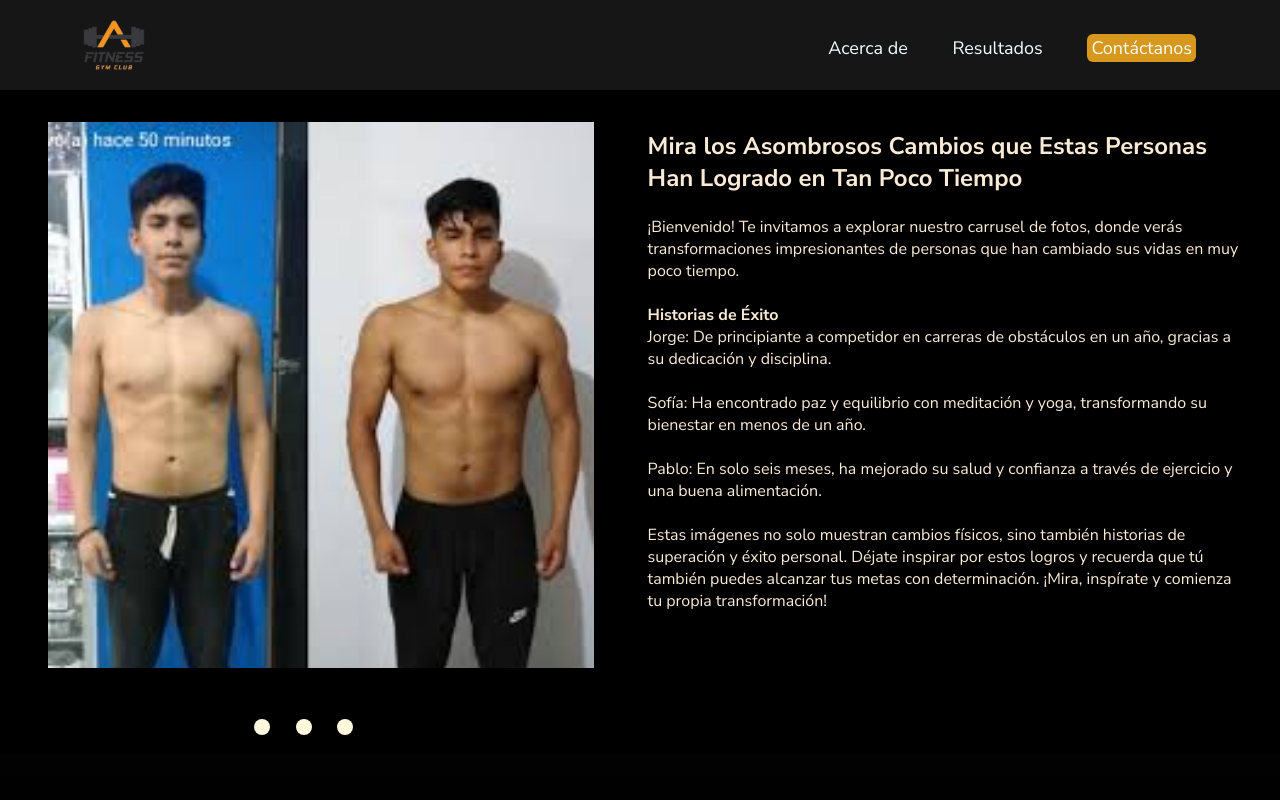
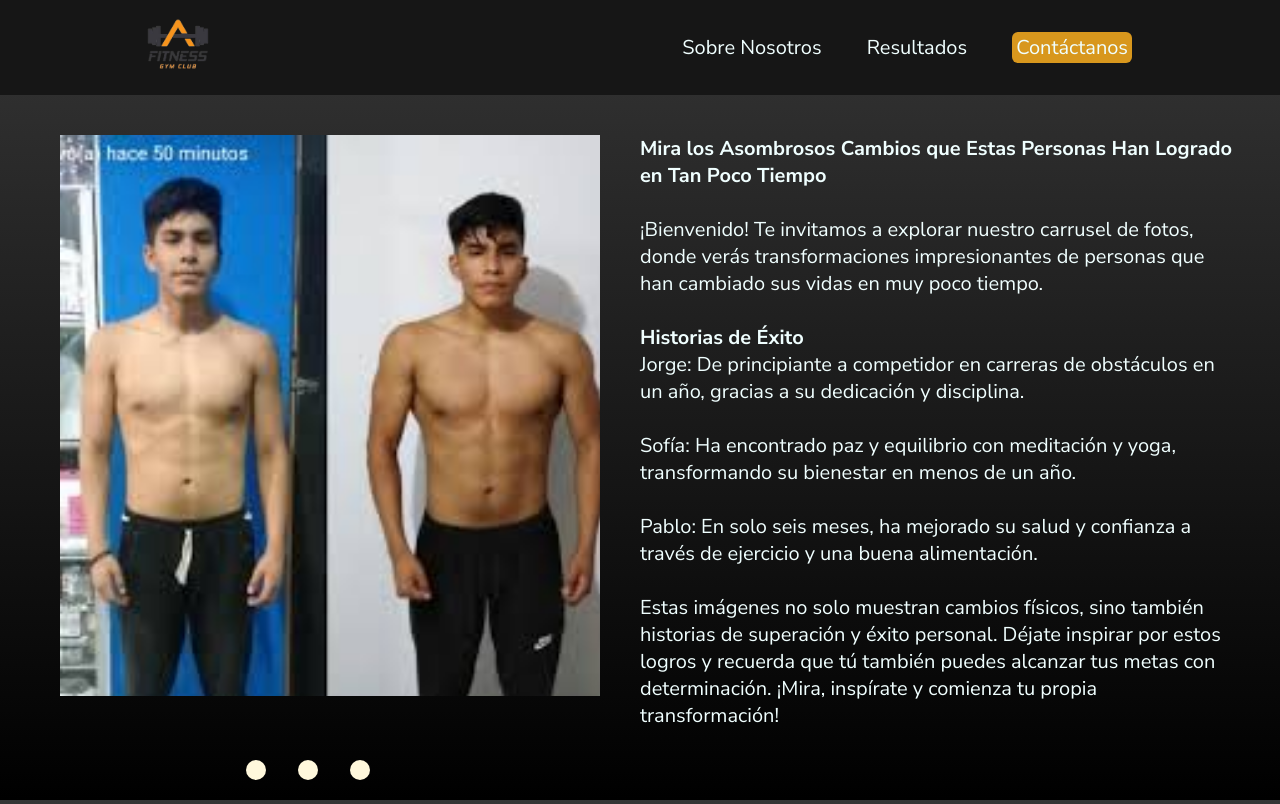
Before and after one commit to MohrCA/WorkGym.github.io, a plain HTML site: page resultados.html in a window 1280 px wide. Drawn offline with Linux system fonts and the light colour scheme.

Commit message:
modificaciones de fuente, colores, tamaños...

```diff
--- a/resultados.html
+++ b/resultados.html
@@ -9,22 +9,21 @@
     <link
         href="https://fonts.googleapis.com/css2?family=Nunito&family=Nunito+Sans:ital,opsz,wght@0,6..12,200..1000;1,6..12,200..1000&display=swap"
         rel="stylesheet">
-    <title>Resultados</title>
+    <title>Resultados - GYM CLUB</title>
     <link rel="stylesheet" href="style/styleCarrusel.css">
     <script src="js/scriptCarrusel.js" defer></script>
+    <link rel="icon" href="icono/Logo.ico">
 </head>
 
 <body>
     <header class="header">
         <div class="logo">
-            <a href="index.html"><img
-                    src="logo/logotipo-letra-barra-logotipo-fitness-gym-diseno-logotipo-vectorial-fitness-gimnasio-fitness_227744--removebg-preview.png"
-                    alt="logo del gimansio"></a>
+            <a href="index.html"><img src="logo/Logo.png" alt="logo del gimansio"></a>
         </div>
         <nav>
             <ul class="nav-links">
                 <li>
-                    <a href="about.html">Acerca de</a>
+                    <a href="about.html">Sobre Nosotros</a>
                 </li>
                 <li>
                     <a href="resultados.html">Resultados</a>
--- a/style/styleCarrusel.css
+++ b/style/styleCarrusel.css
@@ -1,9 +1,8 @@
 * {
-    box-sizing: border-box;
-    margin: 0;
-    padding: 0;
+    margin: 0px;
+    padding: 0px;
+    font-size: 20px;
     font-family: "Nunito Sans", sans-serif;
-
 }
 
 
@@ -19,11 +18,8 @@ body {
 }
 
 
-header {
-
-    width: 100%;
-    font-size: 18px;
-    font-family: "Nunito Sans", sans-serif;
+body::-webkit-scrollbar {
+    display: none;
 }
 
 /* ESTILOS PARA EL NAV */
@@ -35,9 +31,8 @@ header {
     display: flex;
     justify-content: space-between;
     align-items: center;
-    height: 90px;
-    padding: 5px 5%;
-    padding-top: 10px;
+    height: 85px;
+    padding: 5px 10%;
 }
 
 /* ESTILOS PARA EL LOGO */
@@ -67,7 +62,6 @@ header {
     display: inline-block;
     padding: 0 20px;
     color: azure;
-    transition: all 0.3s;
 
 }
 
@@ -152,15 +146,12 @@ header {
     display: flex;
     flex-direction: row;
     justify-content: space-between;
-    background-color: black;
-
 }
 
 .articulo {
     width: 100%;
     height: auto;
-    color: antiquewhite;
-    background-color: black;
+    color: azure;
     margin: 3vh;
     padding: 2vh;
 
```
Also changed, not shown: about.html (+3 -4 lines), form.html (+3 -4 lines), index.html (+3 -4 lines), icono/Logo.ico (added), logo/Logo.png (renamed from logo/logotipo-letra-barra-logotipo-fitness-gym-diseno-logotipo-vectorial-fitness-gimnasio-fitness_227744--removebg-preview.png).
